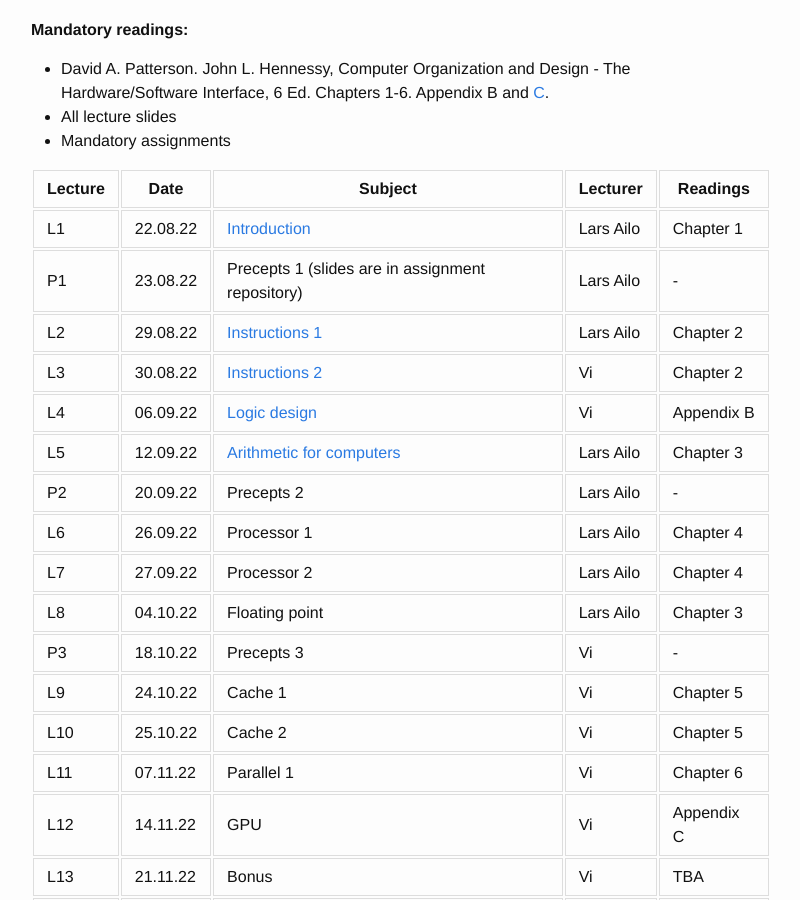
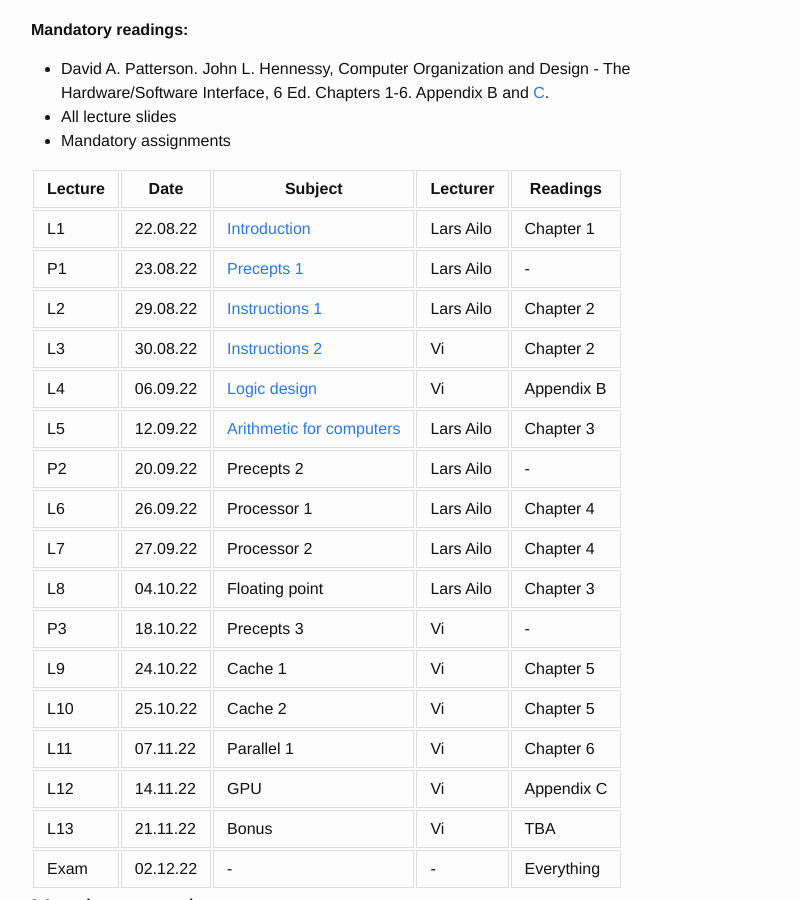
Before and after one commit to uit-inf-2200-f22/uit-inf-2200-f22.github.io, a Jekyll site: the page built from index.md, in a window 1280 px wide and 900 px high, scrolled down 908 px. Shown: the whole window, without its empty margins (239-1039 px from the left). Built offline with Jekyll 4.4.1, drawn with Linux system fonts in a browser that asks for light colours; our own code applies the rules of GitHub Pages for plain Markdown files.

Commit message:
Update index.md

```diff
--- a/index.md
+++ b/index.md
@@ -36,7 +36,7 @@ You can read more about plagiarism and cheating on: https://en.uit.no/sensor/art
 | Lecture   	| Date		    | Subject	  | Lecturer | Readings |
 |-------------|-------------|-----------|----------|----------|
 | L1   | 22.08.22 | [Introduction](https://docs.google.com/presentation/d/18G0WcXLvX5m9Rar_Q_c77k_WDjjMHi2wAuCiXCynHJI/edit#slide=id.p1)   | Lars Ailo | Chapter 1 |
-| P1   | 23.08.22 | Precepts 1 (slides are in assignment repository) | Lars Ailo | -         |
+| P1   | 23.08.22 | [Precepts 1](https://docs.google.com/presentation/d/1G9bGPCN8dQBoD9W9WDQn7lHHCqdyZoLpBqy1hoC-Eto/edit#slide=id.p1) | Lars Ailo | -         |
 | L2   | 29.08.22 | [Instructions 1](https://docs.google.com/presentation/d/1enTL_d8FoxpBt8uEYd3thWolPcLe_O_VRD9nEhfls7I/edit#slide=id.p1) | Lars Ailo | Chapter 2 |
 | L3   | 30.08.22 | [Instructions 2](https://drive.google.com/file/d/1oP-XfW0V8ovFGW9tq7UcI20VIsbIPDlC/view?usp=sharing) | Vi        | Chapter 2 |
 | L4   | 06.09.22 | [Logic design](https://drive.google.com/file/d/1NYNTV4KDps1EEi_zvN7MILyZRhnJT-Xj/view?usp=sharing)   | Vi        | Appendix B |
```
